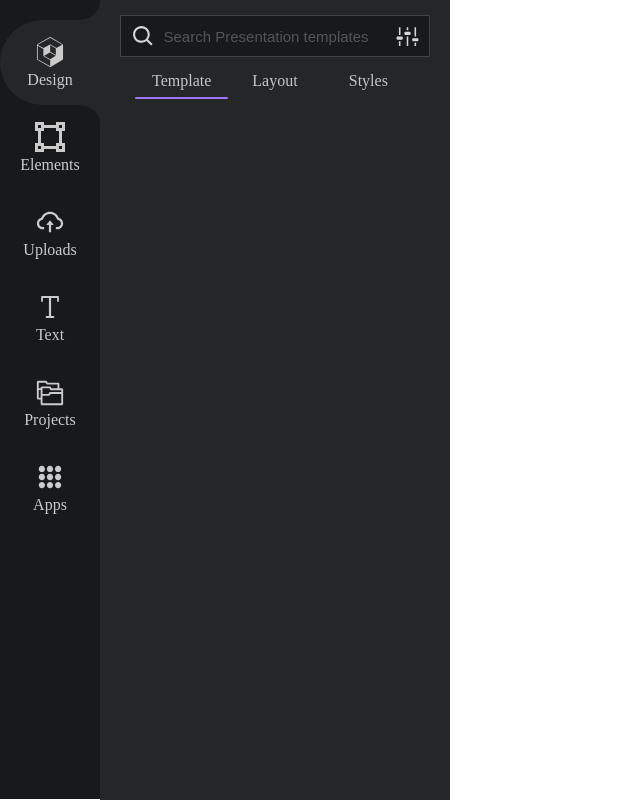
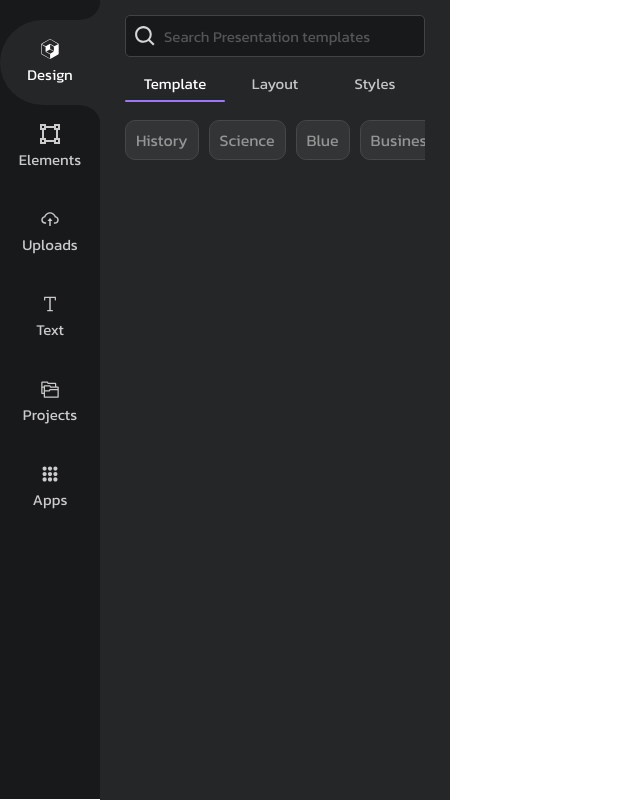
Before and after one commit to Texxy28/electron---react, a React app: page / in a window 1280 px wide. Shown: the whole page, without its empty margins (0-640 px from the left). Built offline with nearby package versions, Linux system fonts and the light colour scheme.

Commit message:
opciones de busqueda y mejoras en el css!!!

```diff
--- a/src/components/DesignOptions/DesignOptions.js
+++ b/src/components/DesignOptions/DesignOptions.js
@@ -1,6 +1,9 @@
 import React from 'react'
+import { useState } from 'react'
+
 import SearchBar from '../SearchBar/SearchBar'
 import OptionsMenu from '../OptionsMenu/OptionsMenu'
+import SearchOptions from '../SearchOptions/SearchOptions'
 
 const DesignOptions = () => {
 
@@ -10,18 +13,96 @@ const DesignOptions = () => {
         'Styles'
     ]
 
+    const searchOptions = [
+        {
+            type: 'Template',
+            listOptions: [
+                'History',
+                'Science',
+                'Blue',
+                'Business',
+                'Green',
+                'Food',
+                'School',
+                'New year',
+                'Timeline',
+                'Simple',
+                'Pink',
+                'Red',
+                'Music',
+                'Math',
+                'Travel',
+                'Minimalist',
+                'Technology',
+                'Cute',
+                'Nature',
+                'Black',
+                'Thank you',
+                'Art',
+                'Health',
+                'Winter',
+                'Computer',
+                'Education',
+                'Chart',
+                'Game',
+                'Christmas',
+                'Marketing'
+            ]
+        },
+        {
+            type: 'Layout',
+            listOptions: [
+
+            ]
+        },
+        {
+            type: 'Styles',
+            listOptions: [
+
+            ]
+        }
+    ]
+
+    const searchPlaceholders = [
+        {
+            type: 'Template',
+            placeholder: 'Search Presentation templates'
+        },
+        {
+            type: 'Layout',
+            placeholder: 'Search Presentation layouts'
+        },
+        {
+            type: 'Styles',
+            placeholder: 'Search styles'
+        }
+    ]
+
+    const [selectedOption, setSelectedOption] = useState(options[0])
+
+    const getOption = (option) => {
+        setSelectedOption(option)
+    }
+
     return (
 
         <div className='designoptions_div'>
 
             <SearchBar
-                placeholder='Search Presentation templates'
+                placeholder={searchPlaceholders}
+                selectedOption={selectedOption}
                 white={false}
-                settings={true}
+                settings={false}
             />
 
             <OptionsMenu
                 options={options}
+                getOption={getOption}
+            />
+
+            <SearchOptions
+                searchOptions={searchOptions}
+                selectedOption={selectedOption}
             />
 
         </div>
--- a/src/components/DesignOptions/DesingOptions.css
+++ b/src/components/DesignOptions/DesingOptions.css
@@ -0,0 +1,3 @@
+.designoptions_div {
+  user-select: none;
+}
--- a/src/components/OptionsMenu/OptionsMenu.css
+++ b/src/components/OptionsMenu/OptionsMenu.css
@@ -4,10 +4,11 @@
   align-items: center;
   width: 350px;
   flex-direction: column;
+  user-select: none;
 }
 
 .optionsmenu_div-div {
-  width: 280px;
+  width: 300px;
   display: grid;
   align-items: center;
   justify-items: center;
@@ -18,10 +19,18 @@
   justify-content: center;
   align-items: center;
   width: -webkit-fill-available;
+  cursor: pointer;
+}
+
+.optionsmenu_div-option:hover span {
+  color: #fff;
 }
 
 .optionsmenu_div-option span {
   color: #c5c6c6;
+  font-family: 'Kanit', sans-serif;
+  font-size: 15px;
+  font-weight: 500;
 }
 
 .optionsmenu_div-sub {
@@ -29,8 +38,13 @@
   background: #9e77f3;
   margin-top: 25px;
   height: 2px;
-  top: 72px;
+  top: 75px;
   left: 0px;
   border-radius: 10px;
   transition: transform 0.5s ease, width 1s ease;
+  z-index: 20000;
 }
+
+.selectedOp span {
+  color: #fff;
+}
--- a/src/components/OptionsMenu/OptionsMenu.js
+++ b/src/components/OptionsMenu/OptionsMenu.js
@@ -4,7 +4,7 @@ import { useState, useEffect } from 'react'
 
 import './OptionsMenu.css'
 
-const OptionsMenu = ({ options }) => {
+const OptionsMenu = ({ options , getOption}) => {
 
     const [selectedOption, setSelectedOption] = useState(options[0])
 
@@ -16,6 +16,7 @@ const OptionsMenu = ({ options }) => {
             linea.style.transform = `translateX(calc(${holaRect.left}px))`;
             console.log(holaRect.right, holaRect.left, holaRect.width);
             linea.style.width = `${holaRect.width}px`;
+            getOption(selectedOption)
         } else {
             console.log('no');
         }
@@ -38,7 +39,7 @@ const OptionsMenu = ({ options }) => {
                             onClick={() => {
                                 setSelectedOption(option)
                             }}
-                            className={`optionsmenu_div-option ${option}`}
+                            className={`optionsmenu_div-option ${option===selectedOption ? 'selectedOp': ''} ${option}`}
                         >
                             <span>{option}</span>
                         </div>
--- a/src/components/SearchBar/SearchBar.css
+++ b/src/components/SearchBar/SearchBar.css
@@ -1,24 +1,52 @@
 .searchbar_div {
-  display: flex;
-  justify-content: center;
+  display: grid;
+  justify-items: center;
   align-items: center;
   width: inherit;
-  margin: 15px 20px;
-  padding: 5px 0px;
+  height: 40px;
+  margin: 15px 25px;
+  padding: 0px 0px;
   border: #424345 solid 1px;
+  user-select: none;
+  border-radius: 5px;
+}
+
+.searchbar_div:hover {
+  border: #cfcfcf solid 1px;
 }
 
 .searchbar_div-input {
-  height: 30px;
-  width: 75%;
+  height: 35px;
   background: none;
   border: none;
   outline: none;
-  padding-left: 8px;
   color: #cfcfcf;
   font-size: 15px;
+  font-family: 'Kanit', sans-serif;
 }
 
 .searchbar_div-input::placeholder {
   color: #545556;
+  font-size: 15px;
+  font-weight: 500;
 }
+
+.searchbar_div-searchicon {
+  display: flex;
+  justify-content: center;
+  align-items: center;
+  width: 38px;
+  height: 40px;
+  cursor: text;
+}
+
+.searchbar_div-settingsicon {
+  display: flex;
+  justify-content: center;
+  align-items: center;
+  overflow: hidden;
+}
+
+.searchbar_div-settingsicon:hover {
+  background: #545556;
+}
--- a/src/components/SearchBar/SearchBar.js
+++ b/src/components/SearchBar/SearchBar.js
@@ -5,25 +5,41 @@ import { VscSettings } from 'react-icons/vsc'
 
 import './SearchBar.css'
 
-const SearchBar = ({ placeholder, white, settings }) => {
+const SearchBar = ({ placeholder, selectedOption, white, settings }) => {
+
+    const filterByType = (item) => {
+
+        if (item.type === selectedOption) {
+            return true;
+        }
+
+        return false;
+
+    }
+
+    const result = placeholder.filter(filterByType)
 
     return (
 
         <div
             className='searchbar_div'
             style={{
-                background: white === true ? '#fff' : '#18191b'
+                background: white === true ? '#fff' : '#18191b',
+                gridTemplateColumns: settings === true ? 'repeat(3, 1fr)' : 'repeat(2,1fr)'
             }}
         >
 
-            <BiSearch size={25} color='#d6d6d7' />
+            <div className='searchbar_div-searchicon'><BiSearch size={25} color='#d6d6d7' /></div>
             <input
                 className='searchbar_div-input'
                 type='text'
-                placeholder={placeholder}
+                placeholder={result[0].placeholder}
+                style={{
+                    width: settings === true ? '220px' : '262px'
+                }}
             />
 
-            {settings === true && <VscSettings size={25} color='#d6d6d7'/>}
+            {settings === true && <div className='searchbar_div-settingsicon'><VscSettings size={25} color='#d6d6d7'/></div>}
 
 
 
--- /dev/null
+++ b/src/components/SearchOptions/SearchOptions.css
@@ -0,0 +1,38 @@
+.searchoptions_div {
+  margin-top: 15px;
+  display: flex;
+  justify-content: flex-start;
+  align-items: center;
+  overflow-x: scroll;
+  margin: 10px 25px;
+  user-select: none;
+}
+
+.searchoptions_div::-webkit-scrollbar {
+  display: none;
+}
+
+.searchoptions_div-searchoption {
+  display: flex;
+  min-width: auto;
+  max-width: 80px;
+  padding: 7px 10px;
+  margin: 15px 0px;
+  margin-right: 10px;
+  background: #333435;
+  border-radius: 10px;
+  cursor: pointer;
+  border: #464748 solid 1px;
+}
+
+.searchoptions_div-searchoption span {
+  color: #949595;
+  text-align: center;
+  white-space: nowrap;
+  font-family: 'Kanit', sans-serif;
+  font-size: 16px;
+}
+
+.searchoptions_div-searchoption:hover {
+  background: #464748;
+}
--- /dev/null
+++ b/src/components/SearchOptions/SearchOptions.js
@@ -0,0 +1,43 @@
+import React from 'react'
+
+import './SearchOptions.css'
+
+const SearchOptions = ({ searchOptions, selectedOption }) => {
+
+    const filterByType = (item) => {
+
+        if (item.type === selectedOption) {
+            return true;
+        }
+
+        return false;
+
+    }
+
+    const result = searchOptions.filter(filterByType)
+
+    return (
+
+        <div className='searchoptions_div'>
+
+            {result && result[0].listOptions.map((option) => {
+                return (
+                    <div
+                        className={`searchoptions_div-searchoption ${option}`}
+                        key={option}
+                        style={{
+                            marginLeft: result[0].type === searchOptions[searchOptions.length - 1].type ? '0' : ''
+                        }}
+                    >
+                        <span>{option}</span>
+                    </div>
+                )
+            })}
+
+        </div>
+
+    )
+
+}
+
+export default SearchOptions
--- a/src/components/SideBarButtons/SideBarButtons.css
+++ b/src/components/SideBarButtons/SideBarButtons.css
@@ -38,8 +38,15 @@
   animation: entradaSelected 0.3s ease 0s forwards;
 }
 
+.selected div span {
+  color: #fff;
+}
+
 .sideBarButtons_div div span {
   color: #cbcbcc;
+  font-family: 'Kanit', sans-serif;
+  font-weight: 500;
+  font-size: 15px;
 }
 
 .selected::before {
@@ -64,6 +71,21 @@
   height: 20px;
 }
 
+.item {
+  display: flex;
+  justify-content: center;
+  align-items: center;
+  flex-direction: column;
+}
+
+.selectedItem div span {
+  color: #fff;
+}
+
+.selectedItem div svg  path {
+  color: #fff;
+}
+
 @keyframes entradaSelected {
   0% {
     opacity: .2;
--- a/src/components/SideBarButtons/SideBarButtons.js
+++ b/src/components/SideBarButtons/SideBarButtons.js
@@ -14,10 +14,14 @@ const SideBarButtons = ({ logo, nombre, selectedItem, setSelectedItem }) => {
                 <div className='selected'></div>
             )}
 
-            <div className='icon'>
-                {logo}
+            <div
+                className={`item ${nombre === selectedItem ? 'selectedItem' : ''}`}
+            >
+                <div className='icon'>
+                    {logo}
+                </div>
+                <div><span>{nombre}</span></div>
             </div>
-            <div><span>{nombre}</span></div>
 
         </div>
 
--- a/src/index.css
+++ b/src/index.css
@@ -1,3 +1,5 @@
+@import url('https://fonts.googleapis.com/css2?family=Kanit&display=swap');
+
 * {
   padding: 0;
   margin: 0;
```
Also changed, not shown: src/components/SideBar/SideBar.js (+6 -6 lines), 1 other file (tests, documents, lock files or other folders).
